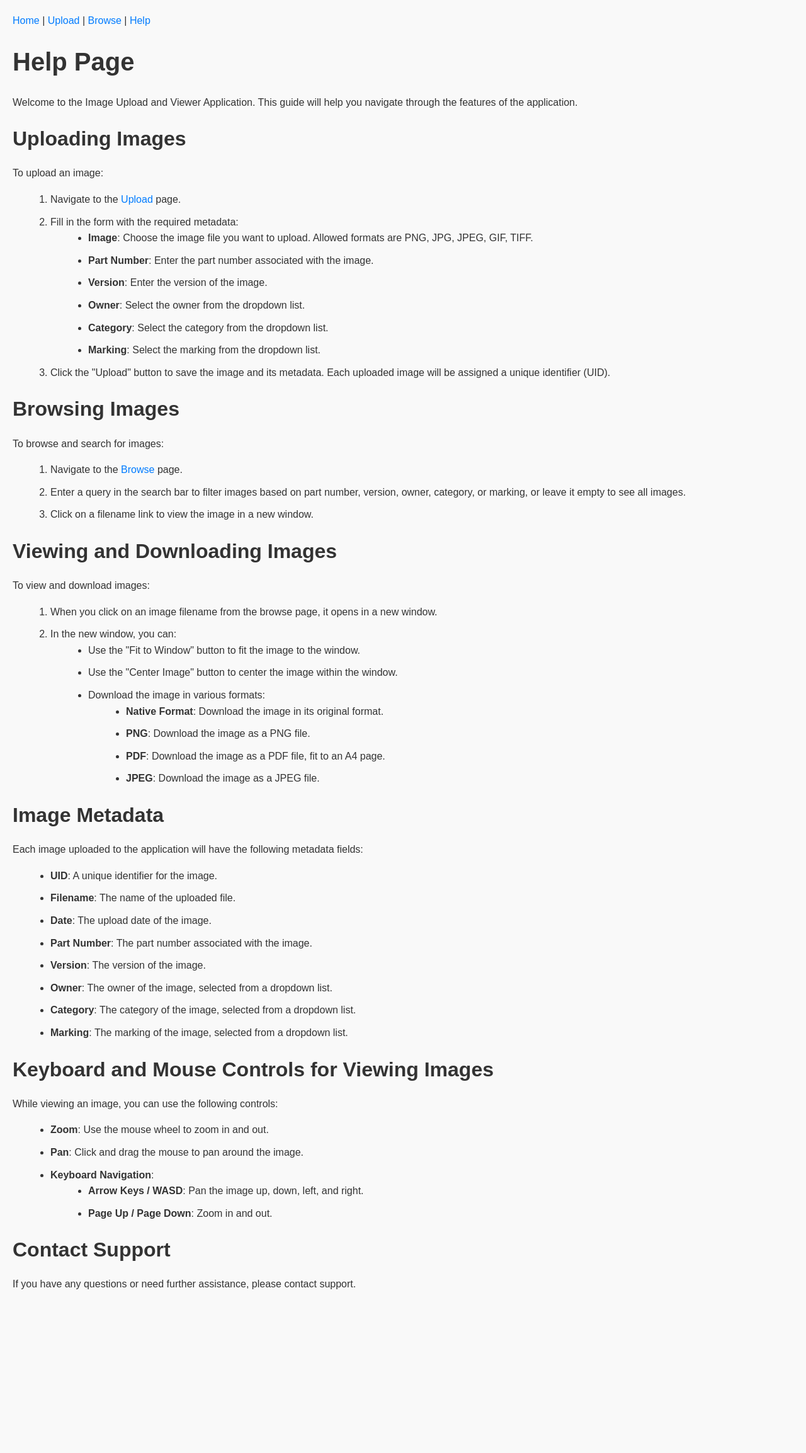
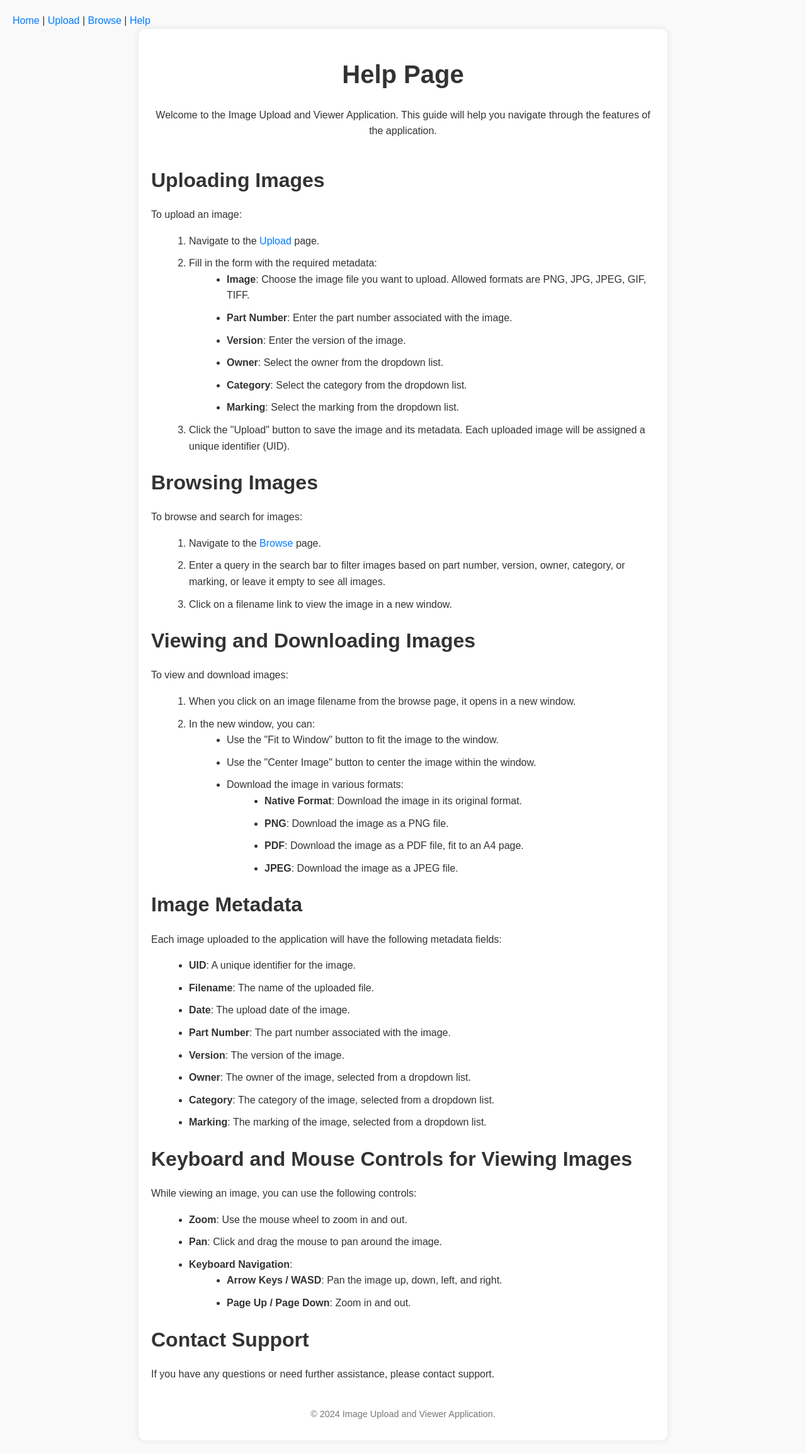
Before and after one commit to peterwjones334/Image-Repository, a Flask app: template templates/help.html in a window 1280 px wide. Shown: the whole page at 63% size. Before the commit the page ends 2047 px from the top, so only its background shows below. Run offline with Flask 2, Linux system fonts and the light colour scheme; the template is opened without the code that fills it, so the values that code supplies are empty.

Commit message:
Update help.html

```diff
--- a/templates/help.html
+++ b/templates/help.html
@@ -1,7 +1,10 @@
 {% extends "base.html" %}
 {% block content %}
+<div class="container">
+        <header>
             <h1>Help Page</h1>
             <p>Welcome to the Image Upload and Viewer Application. This guide will help you navigate through the features of the application.</p>
+        </header>
 
         <h2>Uploading Images</h2>
         <p>To upload an image:</p>
@@ -76,4 +79,9 @@
 
         <h2>Contact Support</h2>
         <p>If you have any questions or need further assistance, please contact support.</p>
+
+        <footer>
+            <p>&copy; 2024 Image Upload and Viewer Application.</p>
+        </footer>
+    </div>
 {% endblock %}
```
Lines whose indentation alone changed are shown as unchanged.
